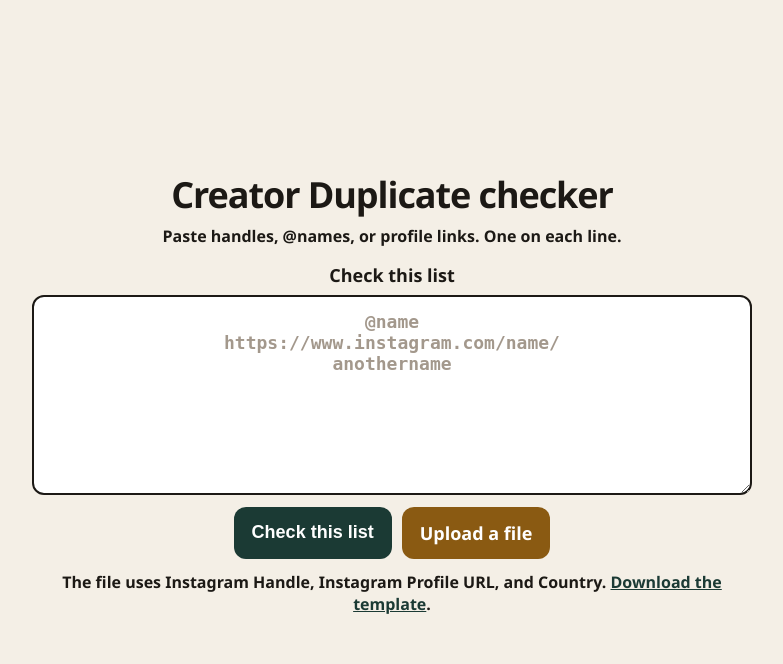
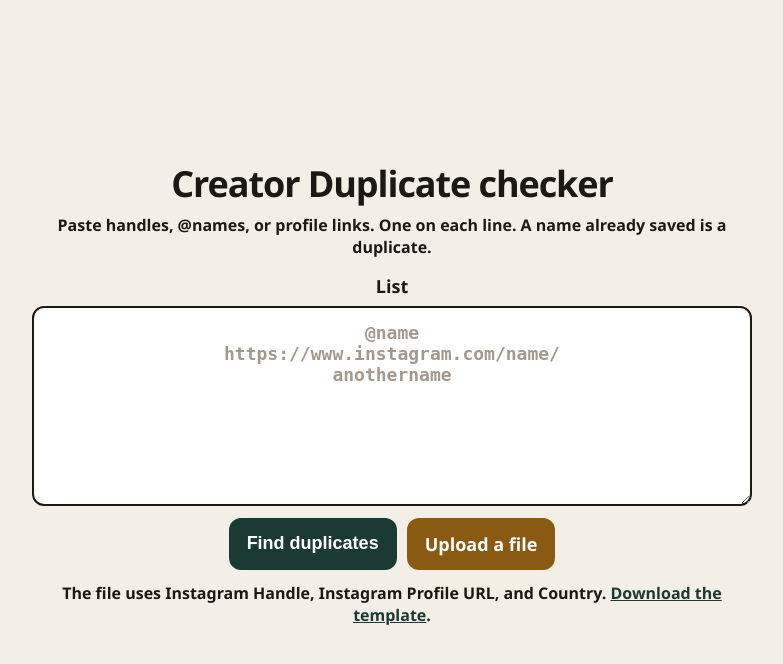
Before and after one commit to ummehabibasiddiquie/creators-duplicate-checker, a Flask app: page / in a window 1280 px wide. Shown: the top 664 px of the page, without its empty margins (248-1031 px from the left). Run offline with Flask 3, Linux system fonts and the light colour scheme.

Commit message:
Say whether a name is already in the list instead of whether it was checked.
Co-authored-by: Cursor <cursoragent@cursor.com>

```diff
--- a/app.py
+++ b/app.py
@@ -1806,16 +1806,16 @@ def settle_record(conn, record, source_name):
         return {
             "input": original,
             "status": "mismatch",
-            "message": "Handle and link are different names",
+            "message": "Handle and profile link do not match",
             "handle": parsed["display"] or "",
             "profile_url": cell_str(record.get("url")),
             "country": country,
         }
     if not parsed["primary"]:
         if parsed["url_kind"] in {"non_instagram", "post_link"}:
-            message = "Not an Instagram profile link"
+            message = "Not an Instagram profile"
         else:
-            message = "No username on this line"
+            message = "No Instagram username"
         return {
             "input": original,
             "status": "invalid",
@@ -1833,7 +1833,7 @@ def settle_record(conn, record, source_name):
         return {
             "input": original,
             "status": "exists",
-            "message": "Already exists",
+            "message": "Already in the master list",
             "handle": creator["handle"],
             "profile_url": creator["profile_url"] or creator["open_url"],
             "country": creator["country"] or country,
@@ -1859,7 +1859,7 @@ def settle_record(conn, record, source_name):
         return {
             "input": original,
             "status": "exists",
-            "message": "Already exists",
+            "message": "Already in the master list",
             "handle": result["handle"],
             "profile_url": profile_url,
             "country": country,
@@ -1867,7 +1867,7 @@ def settle_record(conn, record, source_name):
     return {
         "input": original,
         "status": "added",
-        "message": "Added to the master list",
+        "message": "New, added to the master list",
         "handle": result["handle"],
         "profile_url": profile_url,
         "country": country,
--- a/static/app.js
+++ b/static/app.js
@@ -57,15 +57,21 @@ function showReport(data) {
   rows.innerHTML = "";
   const added = data.added || 0;
   const exists = data.exists || 0;
-  if (data.rows.length === 1) {
+    if (data.rows.length === 1) {
     message.textContent = data.rows[0].message;
     message.className = data.rows[0].status;
   } else {
     const parts = [];
-    if (exists) parts.push(`${exists} already exist`);
-    if (added) parts.push(`${added} added to the master list`);
-    const other = data.rows.length - exists - added;
-    if (other) parts.push(`${other} could not be checked`);
+    if (exists) parts.push(`${exists} already in the master list`);
+    if (added) parts.push(`${added} new, added to the master list`);
+    const reasons = {};
+    for (const row of data.rows) {
+      if (row.status === "exists" || row.status === "added") continue;
+      reasons[row.message] = (reasons[row.message] || 0) + 1;
+    }
+    for (const [reason, count] of Object.entries(reasons)) {
+      parts.push(`${count} — ${reason}`);
+    }
     message.textContent = parts.join(". ") + ".";
     message.className = added && exists ? "mixed" : added ? "added" : exists ? "exists" : "invalid";
   }
@@ -83,7 +89,7 @@ async function send(body, isFile) {
       body: JSON.stringify(body),
     });
     const data = await response.json();
-    if (!response.ok) throw new Error(data.error || "The check could not be finished.");
+    if (!response.ok) throw new Error(data.error || "The list could not be read.");
     showReport(data);
   } catch (error) {
     showError(error.message);
--- a/templates/index.html
+++ b/templates/index.html
@@ -4,19 +4,19 @@
   <meta charset="utf-8">
   <meta name="viewport" content="width=device-width, initial-scale=1">
   <title>Creator Duplicate checker</title>
-  <link rel="stylesheet" href="{{ url_for('static', filename='app.css') }}?v=15">
+  <link rel="stylesheet" href="{{ url_for('static', filename='app.css') }}?v=16">
 </head>
 <body>
   <main>
     <h1>Creator Duplicate checker</h1>
-    <p class="lead">Paste handles, @names, or profile links. One on each line.</p>
+    <p class="lead">Paste handles, @names, or profile links. One on each line. A name already saved is a duplicate.</p>
     <form id="check-form">
       <label>
-        Check this list
+        List
         <textarea id="check-text" rows="8" spellcheck="false" placeholder="@name&#10;https://www.instagram.com/name/&#10;anothername"></textarea>
       </label>
       <div class="actions">
-        <button type="submit" id="check-button">Check this list</button>
+        <button type="submit" id="check-button">Find duplicates</button>
         <label class="file">
           Upload a file
           <input id="check-file" type="file" accept=".xlsx,.csv">
@@ -34,6 +34,6 @@
       </div>
     </section>
   </main>
-  <script src="{{ url_for('static', filename='app.js') }}?v=15"></script>
+  <script src="{{ url_for('static', filename='app.js') }}?v=16"></script>
 </body>
 </html>
```
